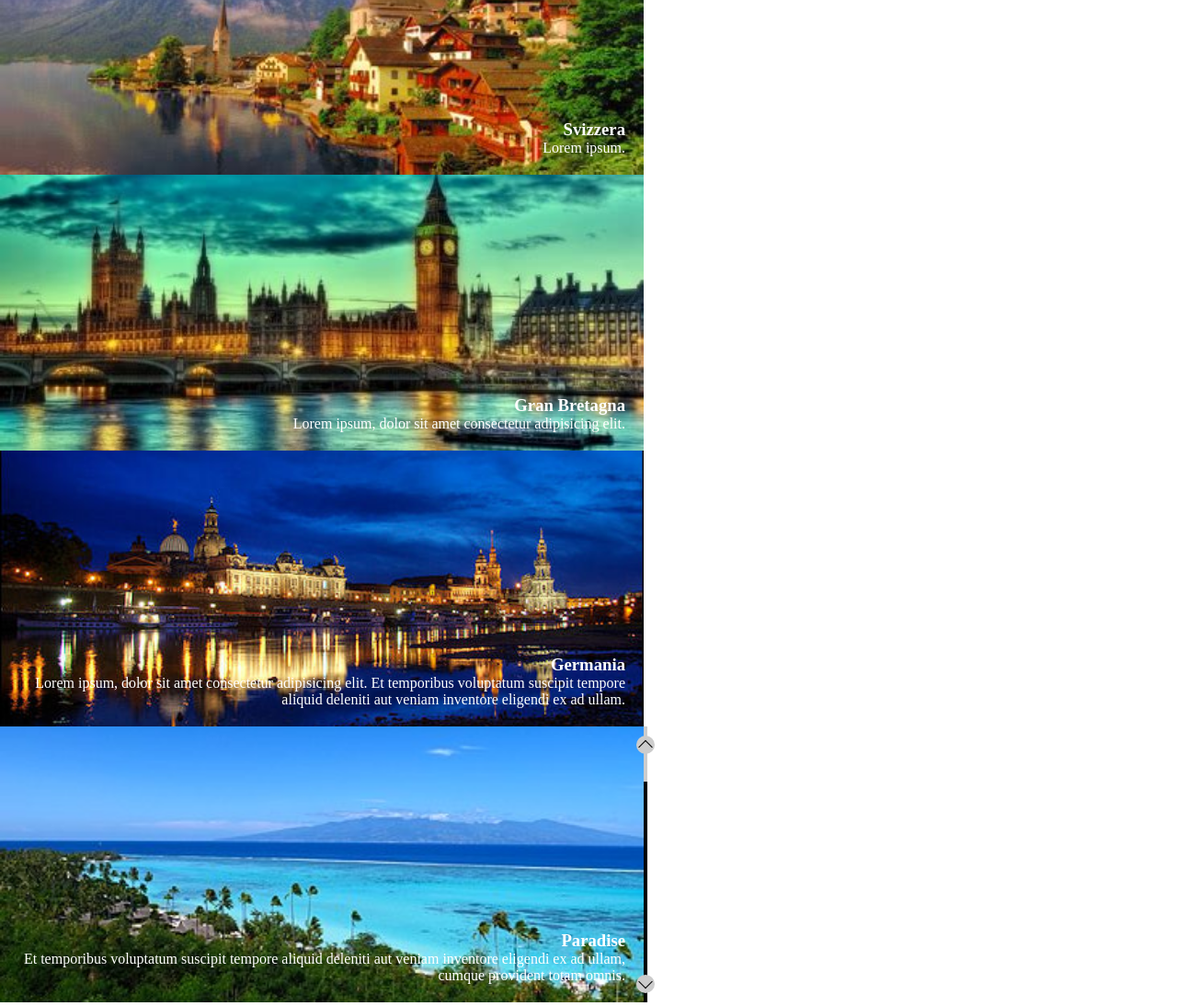
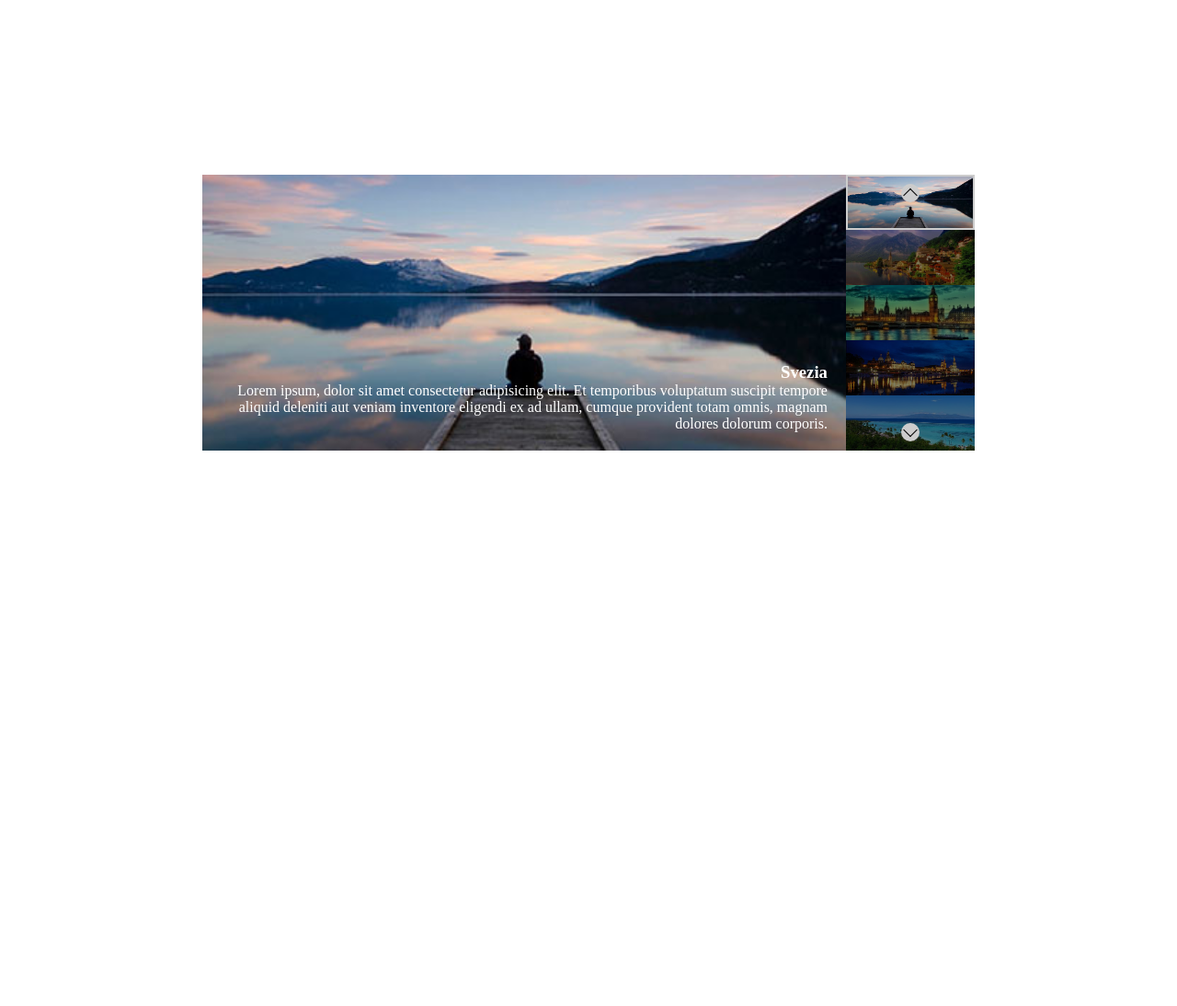
Before and after one commit to marius-leica/vue-slider, a plain HTML site: page index.html in a window 1280 px wide. Shown: the part 60-1154 px from the top of the page at 92% size. After the commit the page ends 800 px from the top, so only its background shows below. Drawn offline with nearby package versions, Linux system fonts and the light colour scheme.

Commit message:
ripristino html originale

```diff
--- a/index.html
+++ b/index.html
@@ -18,64 +18,26 @@
         <div class="container">
             <div class="slider-wrapper" tabindex="0">
 
-                <div v-if="curentSlide == 0" class="item">
-                    <img src="img/01.jpg" alt="Svizzera" />
+                <div class="item">
+                    <img src="img/01.jpg" alt="Svezia" />
                     <div class="text">
                         <h3>Svezia</h3>
                         <p>
                             Lorem ipsum, dolor sit amet consectetur adipisicing elit. Et temporibus voluptatum suscipit
-                            tempore aliquid deleniti aut veniam inventore eligendi ex ad ullam, cumque provident totam
-                            omnis, magnam dolores dolorum corporis.
-                        </p>
-                    </div>
-                </div>
-                <div v-else-if="curentSlide == 1" class="item">
-                    <img src="img/02.jpg" alt="Svizzera" />
-                    <div class="text">
-                        <h3>Svizzera</h3>
-                        <p>
-                            Lorem ipsum.
-                        </p>
-                    </div>
-                </div>
-                <div v-else-if="curentSlide == 2" class="item">
-                    <img src="img/03.jpg" alt="Gran Bretagna" />
-                    <div class="text">
-                        <h3>Gran Bretagna</h3>
-                        <p>
-                            Lorem ipsum, dolor sit amet consectetur adipisicing elit.
-                        </p>
-                    </div>
-                </div>
-                <div v-else-if="curentSlide == 3" class="item">
-                    <img src="img/04.jpg" alt="Germania" />
-                    <div class="text">
-                        <h3>Germania</h3>
-                        <p>
-                            Lorem ipsum, dolor sit amet consectetur adipisicing elit. Et temporibus voluptatum suscipit
-                            tempore aliquid deleniti aut veniam inventore eligendi ex ad ullam.
-                        </p>
-                    </div>
-                </div>
-                <div v-else-if="curentSlide == 4" class="item">
-                    <img src="img/05.jpg" alt="Paradise" />
-                    <div class="text">
-                        <h3>Paradise</h3>
-                        <p>
-                            Et temporibus voluptatum suscipit tempore aliquid deleniti aut veniam inventore eligendi ex
-                            ad ullam, cumque provident totam omnis.
+                            tempore aliquid deleniti aut
+                            veniam inventore eligendi ex ad ullam, cumque provident totam omnis, magnam dolores dolorum
+                            corporis.
                         </p>
                     </div>
                 </div>
 
                 <div class="thumbs">
-                    <div @click="prevSlide" class="prev"></div>
-                    <div @click="nextSlide" class="next"></div>
-                    <div class="thumb active" v-for="slide in imgSlides">
-                        <a href="#"><img :src="slide.image" :alt="slide.title" /></a>
-
+                    <div class="prev"></div>
+                    <div class="next"></div>
+                    <div class="thumb active">
+                        <img src="img/01.jpg" alt="Svezia" />
                     </div>
-                    <!-- <div class="thumb">
+                    <div class="thumb">
                         <img src="img/02.jpg" alt="Svizzera" />
                     </div>
                     <div class="thumb">
@@ -86,7 +48,7 @@
                     </div>
                     <div class="thumb">
                         <img src="img/05.jpg" alt="Paradise" />
-                    </div> -->
+                    </div>
                 </div>
 
             </div>
```
